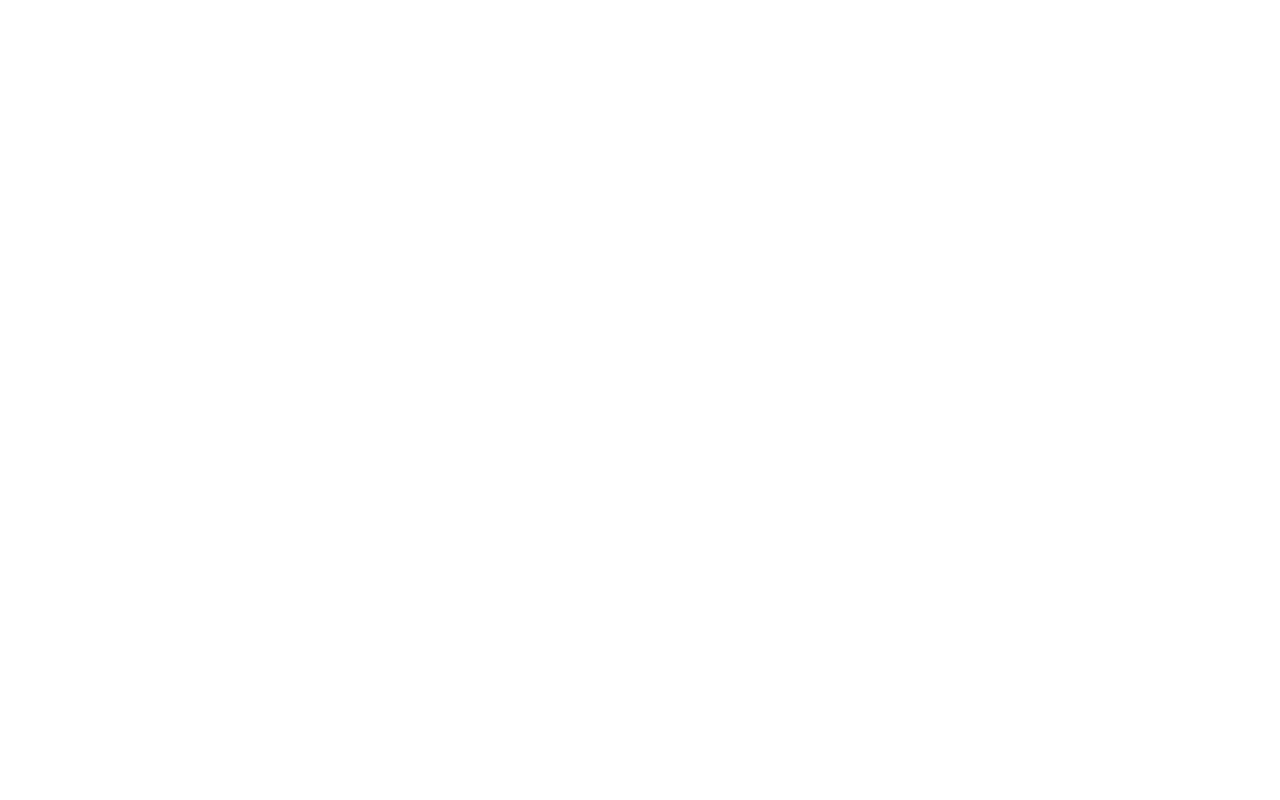
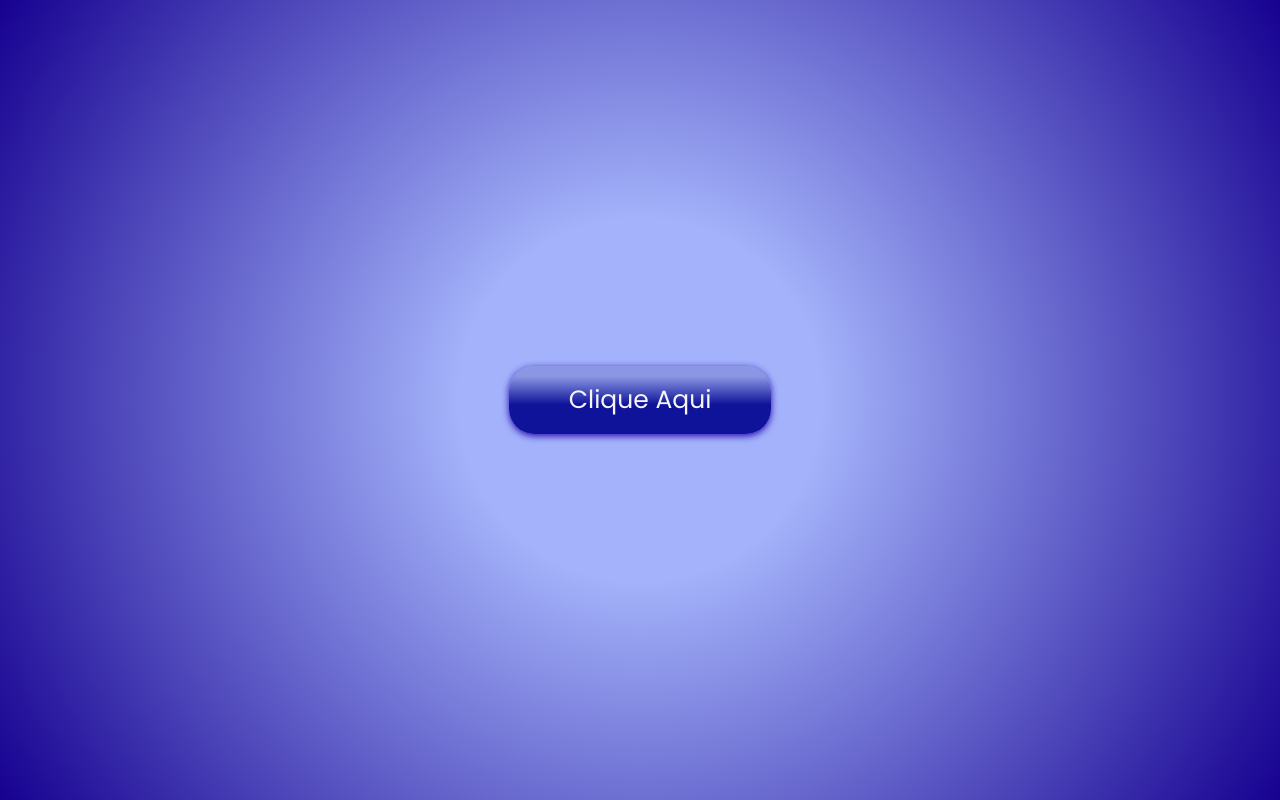
Before and after one commit to JonatasASB/Buttom, a plain HTML site: page index.html in a window 1280 px wide. Drawn offline with nearby package versions, Linux system fonts and the light colour scheme; a web font is replaced by a local one.

Commit message:
finishing

```diff
--- a/assets/css/style.css
+++ b/assets/css/style.css
@@ -0,0 +1,30 @@
+* {
+    text-decoration: none;
+    list-style: none;
+}
+body {
+    background: rgb(163,178,250);
+background: radial-gradient(circle, rgba(163,178,250,1) 24%, rgba(22,1,144,1) 100%);
+}
+main {
+    width: 100vw;
+    height: 100vh;
+    display: flex;
+    justify-content: center;
+    align-items: center;
+}
+a {
+    background: rgb(139,151,228);
+    background: linear-gradient(180deg, rgba(139,151,228,1) 15%, rgba(14,19,153,1) 57%);
+    padding: 20px 60px;
+    color: #f5f5f5;
+    border-radius: 25px;
+    font-family: poppins, sans-serif;
+    box-shadow: 0px 2px 7px #2708b3;
+    font-size: 25px;
+    transition: 0.30s all linear;
+}
+a:hover {
+    transform: scale(1.050);
+    box-shadow: 0px 0 10px #ddd;
+}
--- a/index.html
+++ b/index.html
@@ -4,7 +4,7 @@
             <meta charset="UTF-8">
             <meta name="viewport" content="width=device-width, initial-scale=1.0">
             <link rel="stylesheet"  type="text/css" href="assets/css/style.css">
-            <link rel="stylesheet"  type="text/css" href="assets\css\normalize.css">
+            <link rel="stylesheet"  type="text/css" href="assets\css\reset.css">
             <link rel="shortcut icon" href="assets/images/download.ico" type="image/x-icon">
             <script src="https://kit.fontawesome.com/5331c933bd.js" crossorigin="anonymous"></script>
             <style>
@@ -14,9 +14,7 @@
         </head>
         <body>
             <main>
-                <div>
-                    <a href=""></a>
-                </div>
+                    <a href="">Clique Aqui</a>
             </main>
         </body>
     </html>
```
